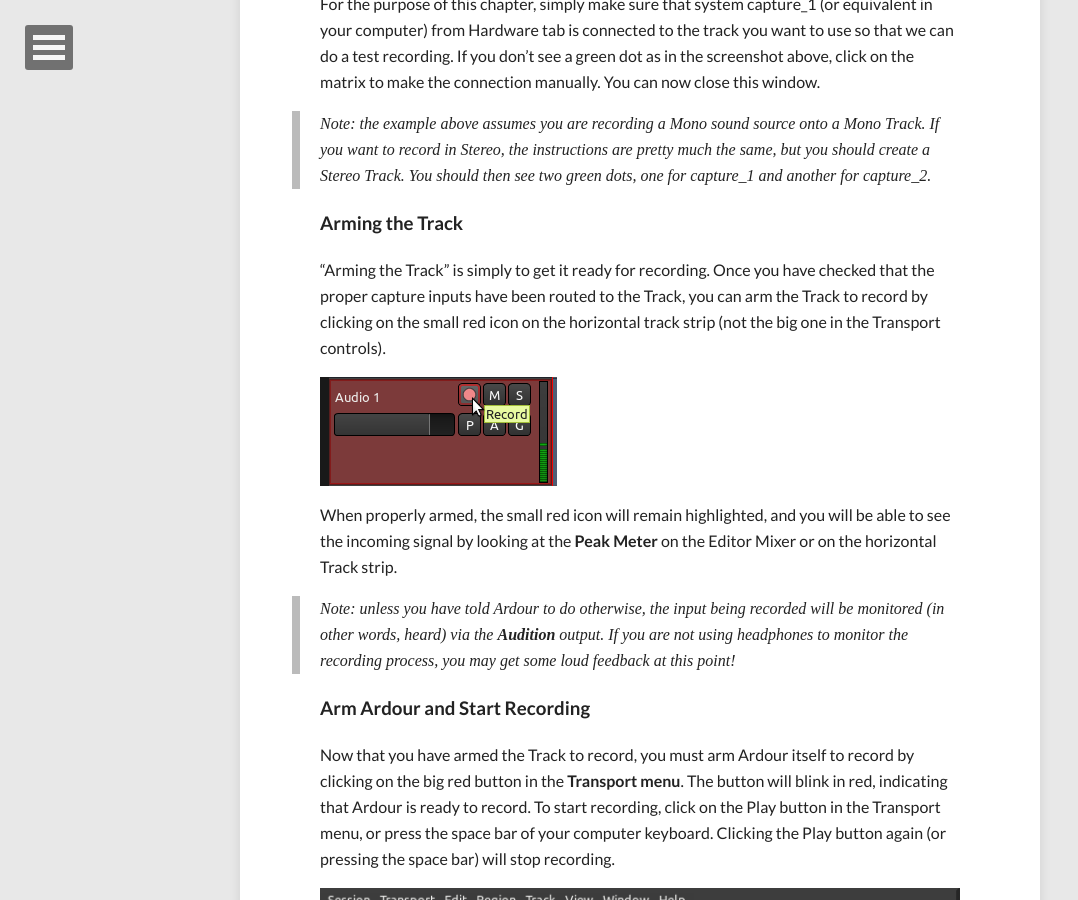
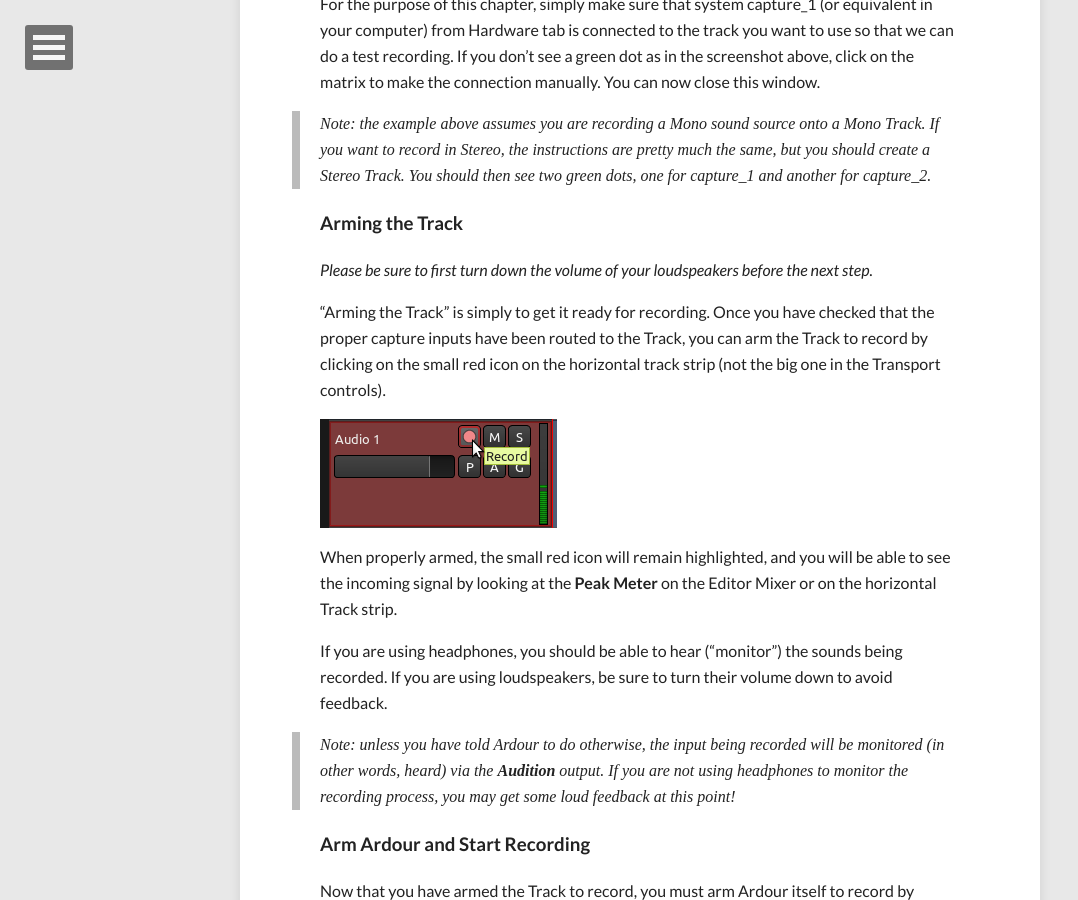
Before and after one commit to brunoruviaro/ardour4-tutorial, a Jekyll site: the page built from _posts/2014-09-19-recording-audio.md, in a window 1280 px wide and 900 px high, scrolled down 2552 px. Shown: the whole window, without its empty margins (0-1078 px from the left). Built offline with Jekyll 4.4.1, drawn with Linux system fonts in a browser that asks for light colours; nearby versions of some CDN libraries.

Commit message:
Update 2014-09-19-recording-audio.md

```diff
--- a/_posts/2014-09-19-recording-audio.md
+++ b/_posts/2014-09-19-recording-audio.md
@@ -65,6 +65,8 @@
 
 ### Arming the Track
 
+*Please be sure to first turn down the volume of your loudspeakers before the next step.*
+
 "Arming the Track" is simply to get it ready for recording. Once you
 have checked that the proper capture inputs have been routed to the
 Track, you can arm the Track to record by clicking on the small red icon
@@ -77,6 +79,8 @@
 highlighted, and you will be able to see the incoming signal by looking
 at the **Peak** **Meter** on the Editor Mixer or on the horizontal Track
 strip.
+
+If you are using headphones, you should be able to hear ("monitor") the sounds being recorded. If you are using loudspeakers, be sure to turn their volume down to avoid feedback.
 
 > Note: unless you have told Ardour to do otherwise, the input being
 recorded will be monitored (in other words, heard) via
```
